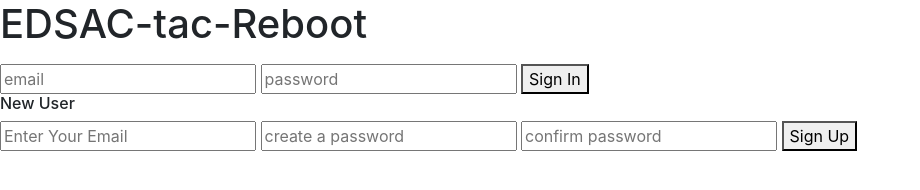
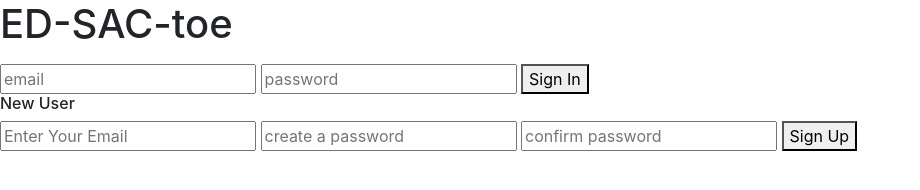
Before and after one commit to shanejames90/tic-tac-toe-client, a website built with webpack: page index.html in a window 1280 px wide. Shown: the whole page, without its empty margins (0-920 px from the left). Built offline with nearby package versions, Linux system fonts and the light colour scheme.

```diff
--- a/index.html
+++ b/index.html
@@ -12,7 +12,7 @@
       <script src="public/application.js" type="text/javascript" charset="utf-8" defer></script>
     </head>
     <body>
-      <h1>EDSAC-tac-Reboot</h1>
+      <h1>ED-SAC-toe </h1>
       <p id="message"></p>
       <div class="unauthenticated">
         <form id="sign-in">
```
Also changed, not shown: assets/scripts/games/api.js (added), assets/scripts/games/events.js (added), assets/scripts/games/ui.js (added), 4 other files.
